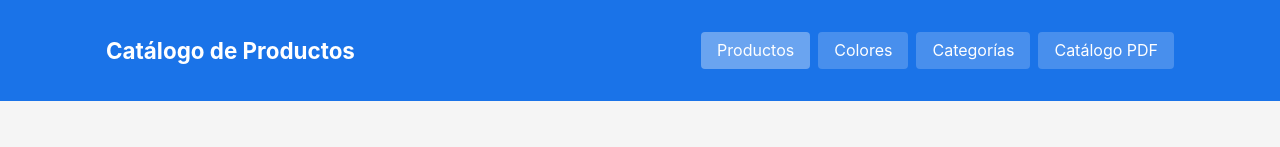
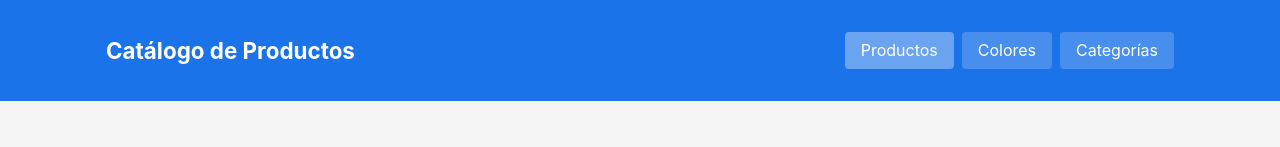
Before and after one commit to maguichisss/toperwereros, a React (Vite) app in the folder frontend/: page / in a window 1280 px wide. Shown: the top 147 px of the page. Built offline with nearby package versions, Linux system fonts and the light colour scheme; no server answers.

Commit message:
Catálogo PDF button removed from nav bar

```diff
--- a/frontend/src/App.jsx
+++ b/frontend/src/App.jsx
@@ -40,9 +40,6 @@ export default function App() {
                 {t.label}
               </button>
             ))}
-            <button onClick={() => { window.open('/api/catalog/pdf', '_blank'); setMenuOpen(false); }}>
-              Catálogo PDF
-            </button>
           </nav>
         </div>
       </header>
```
